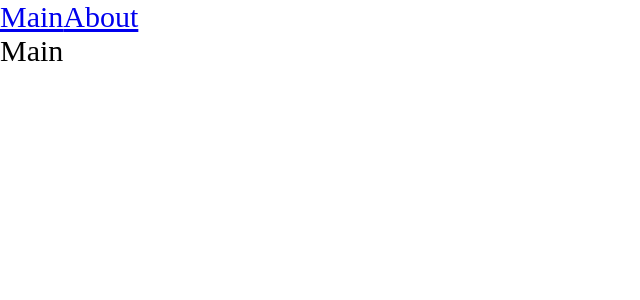
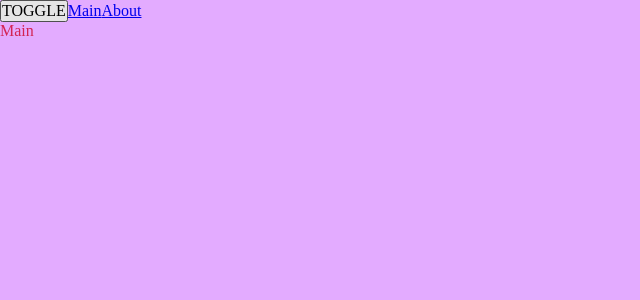
Before and after one commit to Condor19-prog/project, a React app: page / in a window 1280 px wide. Shown: the top 300 px of the page, without its empty margins (0-640 px from the left). Built offline with nearby package versions, Linux system fonts and the light colour scheme.

Commit message:
add variables scss, dark theme

```diff
--- a/src/App.tsx
+++ b/src/App.tsx
@@ -1,12 +1,16 @@
 import React, {Suspense} from 'react';
 import {Link, Route, Routes} from 'react-router-dom';
-import './index.scss'
+import './styles/index.scss'
 import {AboutPageAsync} from "./pages/AboutPage/AboutPage.async";
 import {MainPageAsync} from "./pages/MainPage/MainPage.async";
+import {useTheme} from "./theme/useTheme";
 
 export const App = () => {
+    const {theme, toggleTheme} = useTheme()
+
     return (
-        <div className={'app'}>
+        <div className={`app ${theme}`}>
+            <button onClick={toggleTheme}>TOGGLE</button>
             <Link to={'/'}>Main</Link>
             <Link to={'/about'}>About</Link>
             <Suspense fallback={<div>Loading...</div>}>
--- a/src/index.scss
+++ /dev/null
@@ -1,9 +0,0 @@
-* {
-  margin: 0;
-  padding: 0;
-  box-sizing: border-box;
-}
-
-.app {
-  font-size: 30px;
-}
--- a/src/index.tsx
+++ b/src/index.tsx
@@ -1,10 +1,13 @@
 import {render} from "react-dom";
 import {App} from "./App";
 import {BrowserRouter} from "react-router-dom";
+import ThemeProvider from "./theme/ThemeProvider";
 
 render(
     <BrowserRouter>
-        <App/>
+        <ThemeProvider>
+            <App/>
+        </ThemeProvider>
     </BrowserRouter>,
     document.getElementById('root')
 )
--- /dev/null
+++ b/src/styles/index.scss
@@ -0,0 +1,13 @@
+@import "reset";
+@import "variables/global";
+@import "themes/normal";
+@import "themes/dark";
+
+.app {
+  font: var(--font-m);
+
+  background: var(--bg-color);
+  color: var(--primary-color);
+
+  min-height: 100vh;
+}
--- /dev/null
+++ b/src/styles/reset.scss
@@ -0,0 +1,13 @@
+* {
+  margin: 0;
+  padding: 0;
+  box-sizing: border-box;
+}
+
+input,
+button,
+textarea,
+select {
+  margin: 0;
+  font: inherit;
+}
--- /dev/null
+++ b/src/styles/themes/dark.scss
@@ -0,0 +1,6 @@
+.app.dark {
+  --bg-color: #010181;
+
+  --primary-color: #0d860d;
+  --secondary-color: #00e500;
+}
--- /dev/null
+++ b/src/styles/themes/normal.scss
@@ -0,0 +1,6 @@
+.app.light {
+  --bg-color: #e3abff;
+
+  --primary-color: #d32453;
+  --secondary-color: #5b5eff;
+}
--- /dev/null
+++ b/src/styles/variables/global.scss
@@ -0,0 +1,11 @@
+:root {
+  --font-family-main: Consolas, "Times New Roman";
+
+  --font-size-m: 16px;
+  --font-line-m: 24px;
+  --font-m: var(--font-size-m) / var(--font-line-m) / var(--font-family-main);
+
+  --font-size-l: 24px;
+  --font-line-l: 32px;
+  --font-l: var(--font-size-l) / var(--font-line-l) / var(--font-family-main);
+}
--- /dev/null
+++ b/src/theme/ThemeContext.ts
@@ -0,0 +1,15 @@
+import {createContext} from "react";
+
+export enum Theme {
+    LIGHT = 'light',
+    DARK = 'dark'
+}
+
+export interface ThemeContextProps {
+    theme?: Theme
+    setTheme?: (theme: Theme) => void
+}
+
+export const ThemeContext = createContext<ThemeContextProps>({})
+
+export const LOCAL_STORAGE_THEME_KEY = 'theme'
--- /dev/null
+++ b/src/theme/ThemeProvider.tsx
@@ -0,0 +1,21 @@
+import React, {FC, useMemo, useState} from 'react';
+import {LOCAL_STORAGE_THEME_KEY, Theme, ThemeContext} from "./ThemeContext";
+
+const defaultTheme = localStorage.getItem(LOCAL_STORAGE_THEME_KEY) as Theme || Theme.LIGHT
+
+const ThemeProvider: FC = ({children}) => {
+    const [theme, setTheme] = useState<Theme>(defaultTheme)
+
+    const defaultProps = useMemo(() => ({
+        theme,
+        setTheme
+    }), [theme])
+
+    return (
+        <ThemeContext.Provider value={defaultProps}>
+            {children}
+        </ThemeContext.Provider>
+    )
+};
+
+export default ThemeProvider;
--- /dev/null
+++ b/src/theme/useTheme.ts
@@ -0,0 +1,18 @@
+import {LOCAL_STORAGE_THEME_KEY, Theme, ThemeContext} from "./ThemeContext";
+import {useContext} from "react";
+
+interface UseThemeResult {
+    toggleTheme: () => void
+    theme: Theme
+}
+
+export const useTheme = (): UseThemeResult => {
+    const {theme, setTheme} = useContext(ThemeContext)
+
+    const toggleTheme = () => {
+        const newTheme = theme === Theme.DARK ? Theme.LIGHT : Theme.DARK
+        setTheme(newTheme)
+        localStorage.setItem(LOCAL_STORAGE_THEME_KEY, newTheme)
+    }
+    return {theme, toggleTheme}
+}
```
